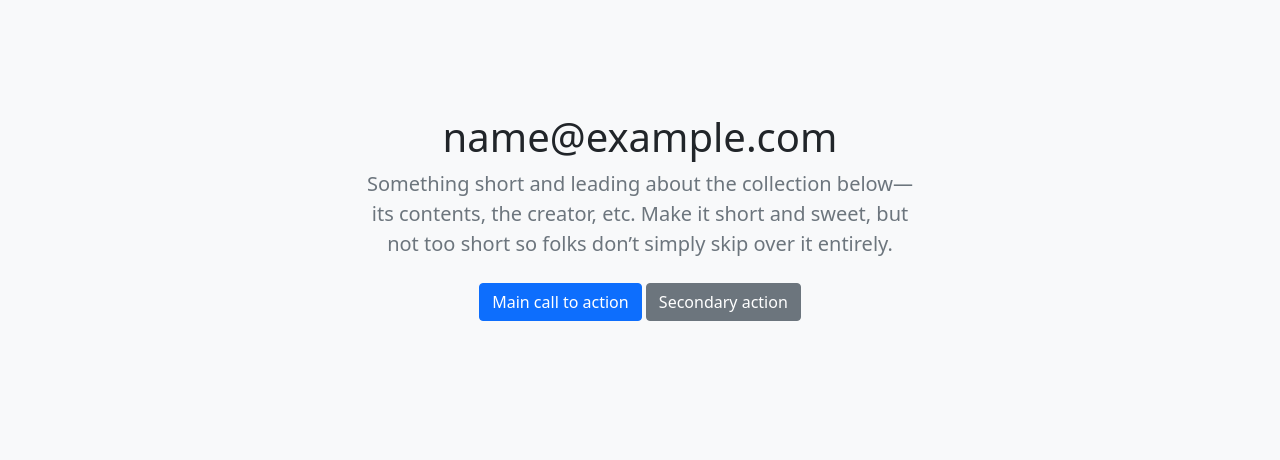
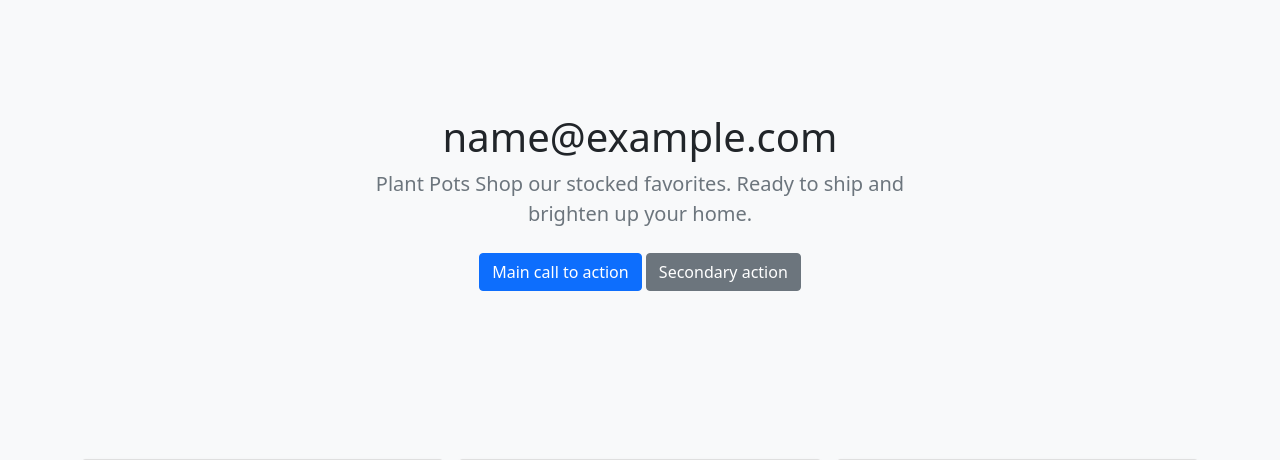
Before and after one commit to kittikhun1910/Webapp, a Flask app: page /pot in a window 1280 px wide. Shown: the part 503-963 px from the top of the page. Run offline with Flask 2, Linux system fonts and the light colour scheme; the visitor is signed in with stand-in values (Sample User, id 1); some libraries are stand-ins or nearby versions.

Commit message:
add edit class lead text-muted

```diff
--- a/myapp/templates/pot.html
+++ b/myapp/templates/pot.html
@@ -29,7 +29,7 @@
         <div class="row py-lg-5">
           <div class="col-lg-6 col-md-8 mx-auto">
             <h1 class="fw-light"> {{email}} </h1>
-            <p class="lead text-muted">Something short and leading about the collection below—its contents, the creator, etc. Make it short and sweet, but not too short so folks don’t simply skip over it entirely.</p>
+            <p class="lead text-muted">Plant Pots Shop our stocked favorites. Ready to ship and brighten up your home.</p>
             <p>
               <a href="#" class="btn btn-primary my-2">Main call to action</a>
               <a href="#" class="btn btn-secondary my-2">Secondary action</a>
```
